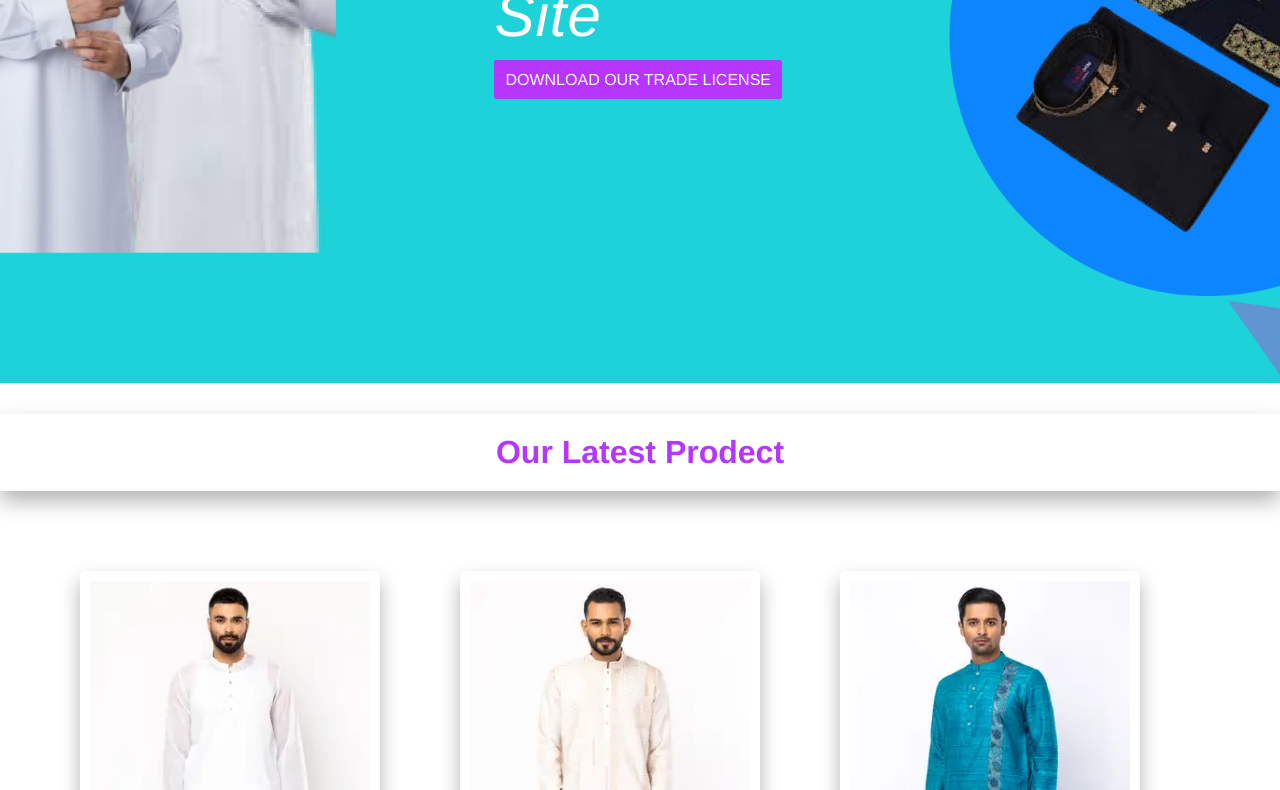
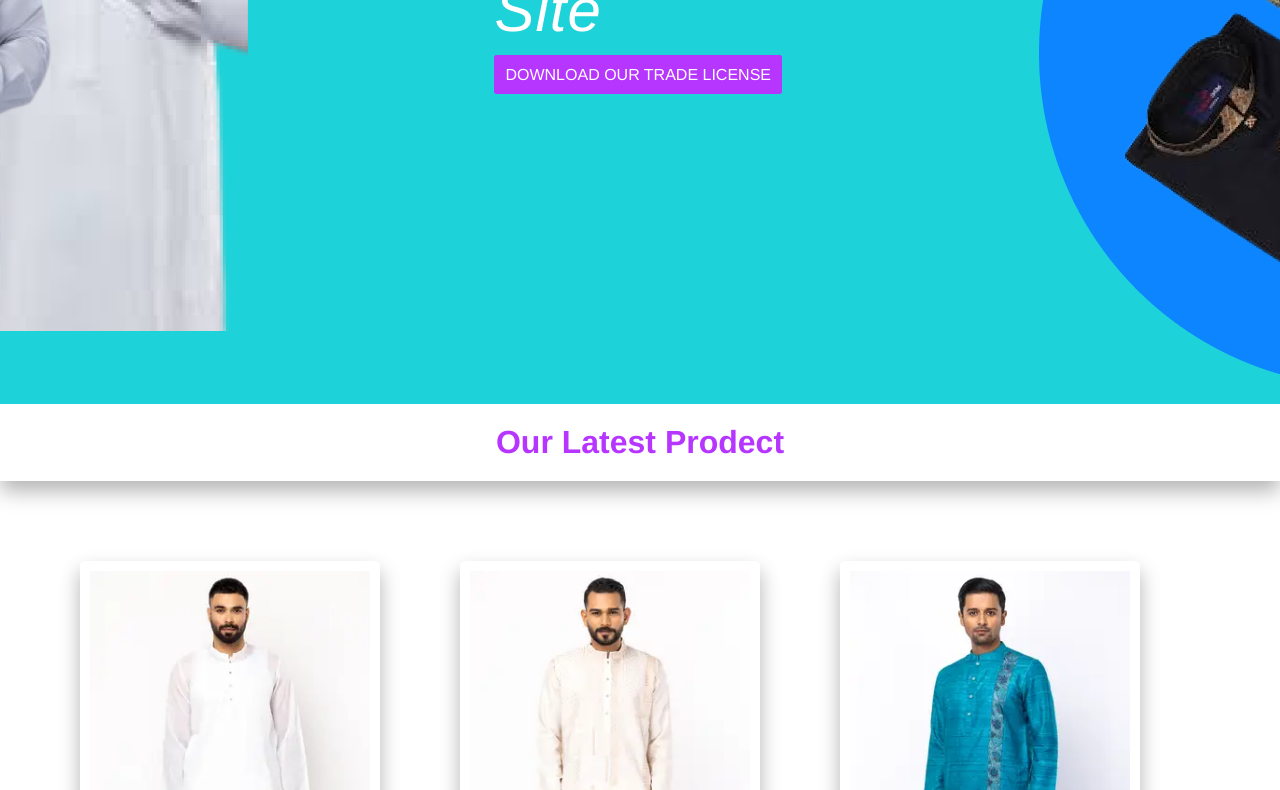
Before and after one commit to MahbubAbdullah1299/css, a plain HTML site: page index.html in a window 1280 px wide. Shown: the part 486-1276 px from the top of the page. Drawn offline with Linux system fonts and the light colour scheme.

Commit message:
first commit

```diff
--- a/style.css
+++ b/style.css
@@ -67,24 +67,15 @@ font-family: 'Franklin Gothic Medium', 'Arial Narrow', Arial, sans-serif;
 
     .bd{
    display: flex;
-   display: flex;
    align-items: center;
    justify-content: center;
    position:relative;
    background:url(Section\ 2.png)no-repeat;
-   background-size:cover;
    background-position: center;
-   height:900px;
+   height:890px;
        }
 
-       .bd:before{
-           position:absolute;
-           top:0;
-           left:0;
-           background:rgba(31,44,108,.65);
-           width:100%;
-           height:100%;
-       }
+
        h1{
         text-align: center;
         font-family: inherit;
@@ -293,7 +284,9 @@ text-transform: capitalize;
 
     }
 
+    @media (max-width:570px){
 
+    }
     .footer-col{
         width: 100%;
 
@@ -306,30 +299,25 @@ text-transform: capitalize;
     }
 @media  (max-width:467px){
     .products {
-        width: 100%;
+    width: 100%;
      display: grid;
      grid-template-columns: 1fr;
      grid-gap: 20px;
     }
     .products .card{
         width:100%;
-        border-radius: 5px;
         padding: 30px ;
 
                }
                .products .card:hover{
                 padding: 10px 20px;
-                border-radius: 15px;
+
                }
                .products .card .box .btx{
                 padding: 10px 18px;
 
                }
-               .products .card .box .btx:hover{
-                cursor: pointer;
-                background-color: #9f00ff;
-                color:wheat;
-               }
+
 }
 @media  (max-width:467px){
 
@@ -342,4 +330,5 @@ text-transform: capitalize;
 
     }
 
+
 }
```
